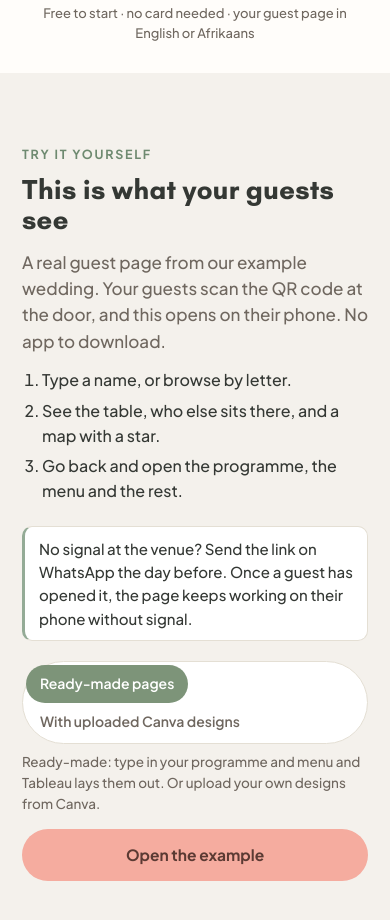
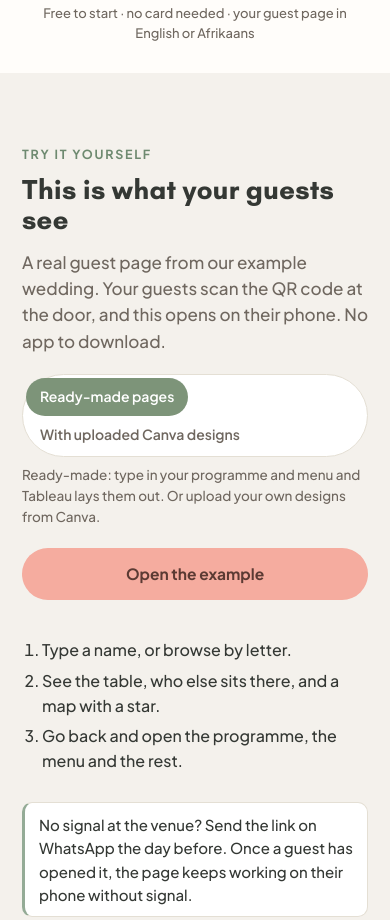
Before and after one commit to MashStander/tableau, a plain HTML site: page index.html in a window 390 px wide. Shown: the part 694-1614 px from the top of the page. Drawn offline with Linux system fonts and the light colour scheme; a web font is replaced by a local one.

Commit message:
Add files via upload

```diff
--- a/index.html
+++ b/index.html
@@ -106,6 +106,10 @@
     .demo .phone{display:none;}
     .demo-mobile{display:block;}
     .demo-mobile .btn{width:100%;}
+    /* phones: the example choice and its Open button come straight after the intro, so they're on screen after "See a live example" */
+    .demo > div:first-child{display:flex; flex-direction:column;}
+    .demo .ex-switch{order:3;} .demo .ex-switch-note{order:4;} .demo .demo-mobile{order:5;}
+    .demo ol{order:6; margin-top:18px;} .demo .ex-note{order:7;}
   }
 
   .ex-note{font-size:15px !important; background:#fff; border:1px solid var(--line); border-left:3px solid var(--sage); border-radius:10px; padding:10px 14px; color:var(--ink) !important;}
```
